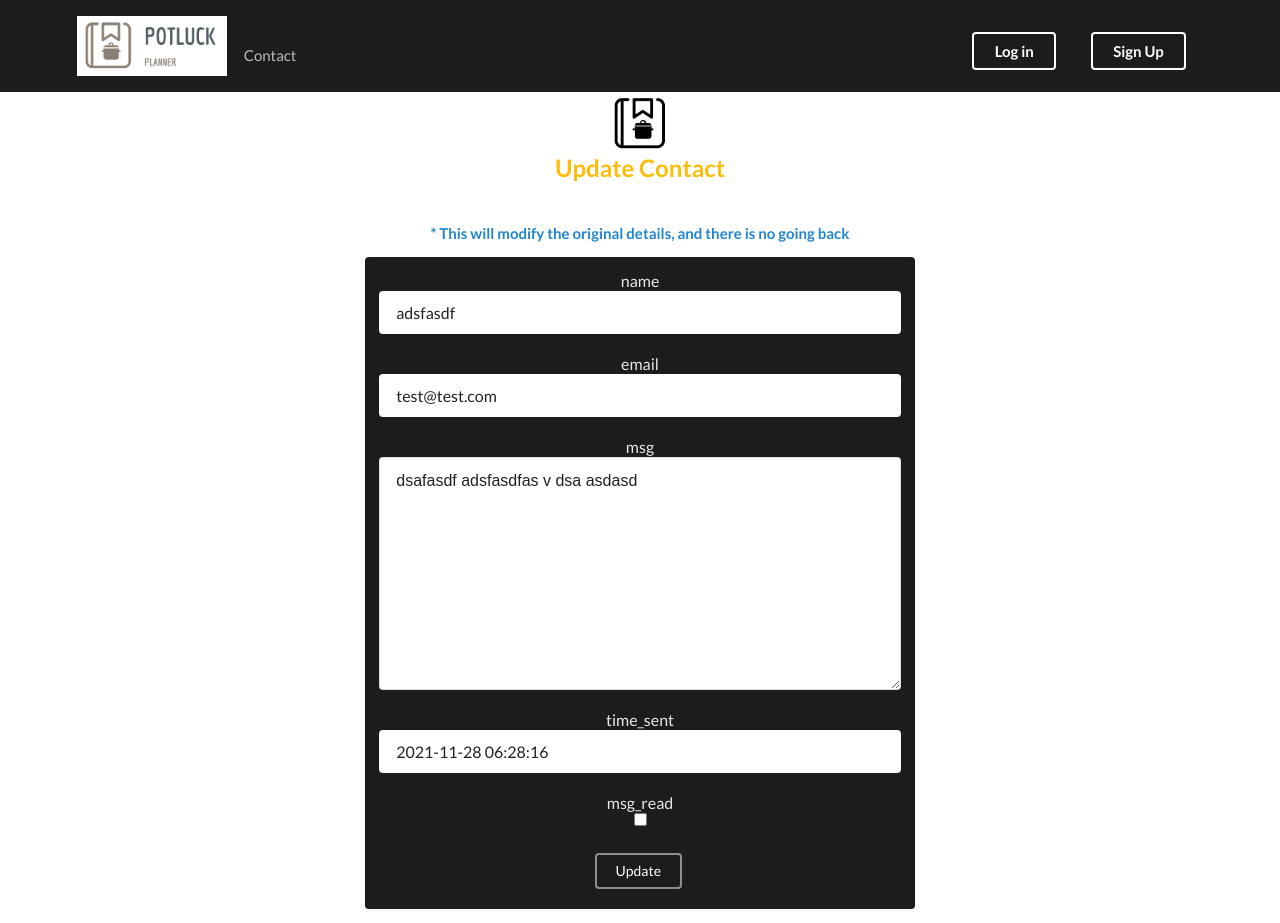
After one commit to henry-doan/django-potluck-planner, a Django app: page /contacts/3/update/ in a window 1280 px wide. The commit adds this page. Run offline with Django 3.2, Linux system fonts and the light colour scheme; data comes from the database, SQL or seed files in the repository; both versions use the stored data as it was after the commit; some libraries are stand-ins or nearby versions.

Commit message:
contact update done

```diff
--- a/potluck/planner/forms.py
+++ b/potluck/planner/forms.py
@@ -1,8 +1,14 @@
 from django import forms
-from .models import Event, Item
+from .models import Event, Item, Contact
 
 
 class EventForm(forms.ModelForm):
   class Meta:
     model = Event
     fields = ['name', 'desc', 'location', 'image', 'start_day', 'end_day', 'start_time', 'end_time']
+
+
+class ContactForm(forms.ModelForm):
+  class Meta:
+    model = Contact
+    fields = ['name', 'email', 'msg', 'time_sent', 'msg_read']
--- a/potluck/planner/templates/planner/contactdetails.html
+++ b/potluck/planner/templates/planner/contactdetails.html
@@ -9,12 +9,13 @@
     </h2>
     <h3 class="ui header">
       Email: {{ contact.email }}
-      Sent: {{ contact.time_sent }}
+      <br />
+      Sent on: {{ contact.time_sent }}
     </h3>
     <p>
       Message: {{ contact.msg }}
     </p>
-    <a class="ui icon button yellow">
+    <a class="ui icon button yellow" href="{% url 'update_contact' contact.id %}">
       <i class="icon pencil"></i>
     </a>
     <a class="ui icon button red" href="{% url 'delete_contact' contact.id %}">
--- /dev/null
+++ b/potluck/planner/templates/planner/updatecontact.html
@@ -0,0 +1,37 @@
+{% extends 'planner/base.html' %}
+
+{% block body %}
+  <div class="ui container">
+    <div class="ui middle aligned center aligned grid">
+      <div class="four wide column"></div>
+      <div class="eight wide column">
+        <h2 class="ui yellow image header">
+          <img src="../../../pictures/logo.png" class="image">
+          <br />
+          <div class="content">
+            Update Contact
+          </div>
+        </h2>
+        <h4 class="ui blue header">
+          * This will modify the original details, and there is no going back
+        </h4>
+        <div class="ui stacked segment inverted">
+          <form method="POST" class="ui large form inverted">
+            {% csrf_token %}
+            {% for field in form %}
+              <div class="form-group">
+                {{ field.name }}
+                <br />
+                {{ field }}
+                <br />
+              </div>
+              <br />
+            {% endfor %}
+            <button type="submit" class="ui inverted red basic button">Update</button>
+          </form>
+        </div>
+      </div>
+      <div class="four wide column"></div>
+    </div>
+  </div>
+{%  endblock %}
--- a/potluck/planner/views.py
+++ b/potluck/planner/views.py
@@ -1,6 +1,6 @@
 from django.shortcuts import render, redirect
 from .models import Contact, Event, Item
-from .forms import EventForm
+from .forms import EventForm, ContactForm
 
 # Create your views here.
 def home(request):
@@ -94,3 +94,12 @@ def contact_details(request, pk):
     contact.save()
 
   return render(request, 'planner/contactdetails.html', context)
+
+def update_contact(request, id):
+  contact = Contact.objects.get(id=id)
+  form = ContactForm(request.POST or None, instance=contact)
+
+  if form.is_valid():
+    form.save()
+    return redirect('contacts')
+  return render(request, 'planner/updatecontact.html', { 'form': form, 'contact': contact } )
--- a/potluck/potluck/urls.py
+++ b/potluck/potluck/urls.py
@@ -27,6 +27,7 @@ urlpatterns = [
     path('contacts/', views.contacts, name="contacts"),
     path('contacts/<int:pk>', views.contact_details, name="contact_details"),
     path('contacts/<int:id>/delete/', views.delete_contact, name="delete_contact"),
+    path('contacts/<int:id>/update/', views.update_contact, name="update_contact"),
     path('events/', views.events, name="events"),
     path('add_event/', views.add_event, name="add_event"),
     path('events/<int:pk>', views.event_details, name="event_details"),
```
Also changed, not shown: potluck/planner/templates/planner/contacts.html (+1 -14 lines), potluck/db.sqlite3.
